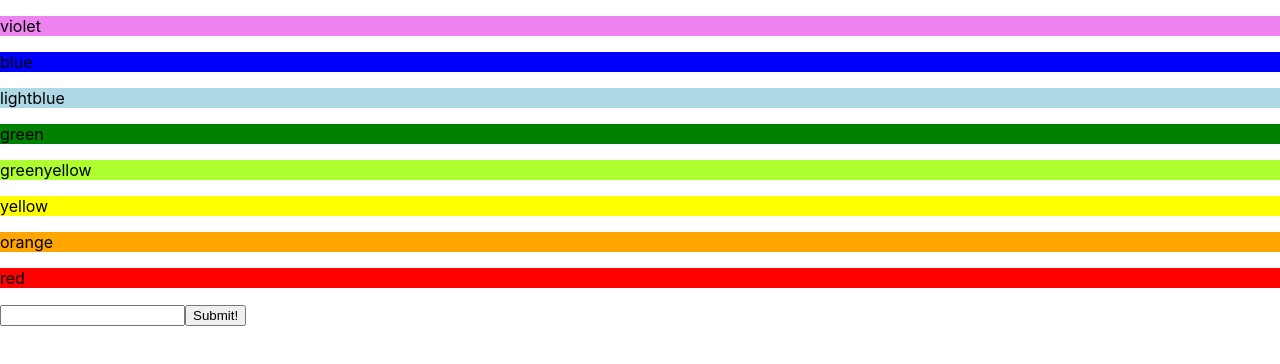
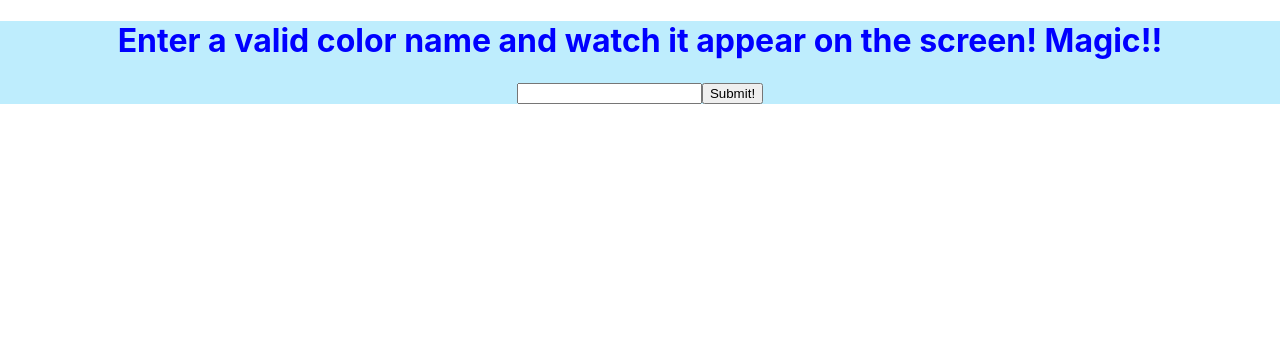
Before and after one commit to Phalguni221/React-Rainbow, a React (Create React App) app: page / in a window 1280 px wide. Shown: the top 364 px of the page. Built offline with nearby package versions, Linux system fonts and the light colour scheme.

Commit message:
React-Rainbow

```diff
--- a/src/App.css
+++ b/src/App.css
@@ -1,38 +1,9 @@
 .App {
   text-align: center;
+  background-color:rgb(190, 237, 253);
 }
 
-.App-logo {
-  height: 40vmin;
-  pointer-events: none;
+
+h1 {
+  color:blue;
 }
-
-@media (prefers-reduced-motion: no-preference) {
-  .App-logo {
-    animation: App-logo-spin infinite 20s linear;
-  }
-}
-
-.App-header {
-  background-color: #282c34;
-  min-height: 100vh;
-  display: flex;
-  flex-direction: column;
-  align-items: center;
-  justify-content: center;
-  font-size: calc(10px + 2vmin);
-  color: white;
-}
-
-.App-link {
-  color: #61dafb;
-}
-
-@keyframes App-logo-spin {
-  from {
-    transform: rotate(0deg);
-  }
-  to {
-    transform: rotate(360deg);
-  }
-}
--- a/src/App.js
+++ b/src/App.js
@@ -1,19 +1,22 @@
 import React, {useState} from 'react'
 
+import './App.css'
 
 import ColorBlock from './ColorBlock'
 
 import ColorForm from './ColorForm'
 
-// import ColorForm from './ColorForm'
 
-
+<div>
+<h1>Enter a valid color name below and see it appear on the screen! Magic!!</h1>
+</div>
 function App(){
     let [colors, setColors] = useState ([
-        'violet', 'blue',
-        'lightblue', 'green',
-        'greenyellow', 'yellow',
-        'orange', 'red'
+    //Commented out for Bonus Section (As if starting app with blank array - user can make any type of rainbow using any color!)
+        // 'violet', 'blue',
+        // 'lightblue', 'green',
+        // 'greenyellow', 'yellow',
+        // 'orange', 'red'
     ])
 
     let colorMap = colors.map((color, i) => {
--- a/src/ColorForm.js
+++ b/src/ColorForm.js
@@ -1,4 +1,5 @@
 import React, { useState } from 'react'
+
 
 function ColorForm(props){
     let [input, setInput] = useState('')
@@ -6,15 +7,18 @@ function ColorForm(props){
     const handleSubmit = (e) => {
         // We still want to eliminate the default behavior of our form submittal
         e.preventDefault()
+        setInput("")
         // addColor, the function we just built, should be available within props.
         props.addColor(input)
     }
 
     return (
         <div>
+            <h1>Enter a valid color name and watch it appear on the screen! Magic!!</h1>
             <form onSubmit={handleSubmit}>
-                <input type="text"
-                onChange={(e) => setInput(e.target.value)} />
+                <input type="text" minLength="3" maxLength="20"
+                onChange={(e) => setInput(e.target.value)}
+                value={input} />
                 <button type="submit">Submit!</button>
             </form>
         </div>
```
